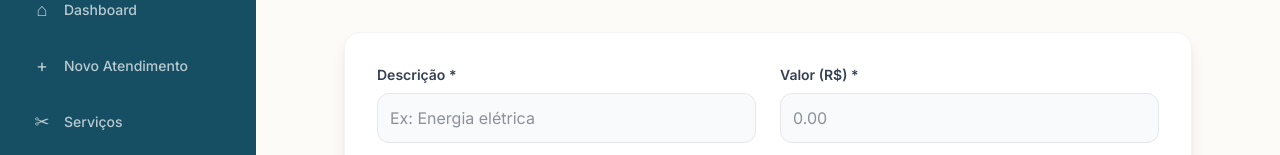
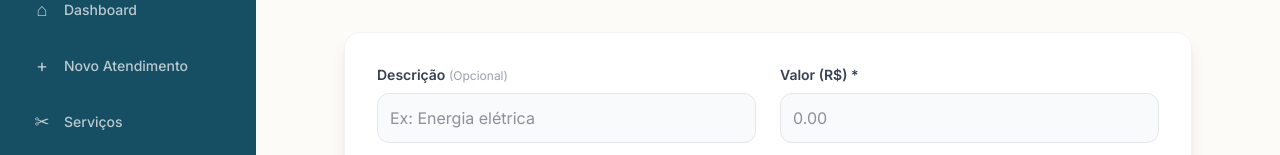
Before and after one commit to MaxBr221/gestao_front, a Next.js app: page /painel/despesas/nova in a window 1280 px wide. Shown: the part 168-323 px from the top of the page. Built offline with nearby package versions, Linux system fonts and the light colour scheme; no server answers; sample sign-in values are in the browser's storage.

Commit message:
feat: make description optional on despesa creation

```diff
--- a/src/app/painel/despesas/nova/page.tsx
+++ b/src/app/painel/despesas/nova/page.tsx
@@ -19,15 +19,18 @@ export default function NovaDespesaPage() {
     const handleSalvar = async (e: React.FormEvent) => {
         e.preventDefault();
 
-        if (!descricao || !valor || !data || !categoria) {
-            notification().notify("Preencha todos os campos obrigatórios.", "info");
+        if (!valor || !data || !categoria) {
+            notification().notify("Preencha o Valor, Data e Categoria.", "info");
             return;
         }
 
         setLoading(true);
         try {
+            // Se a descrição estiver vazia, usamos o nome da categoria como descrição padrão
+            const descricaoFinal = descricao.trim() ? descricao : categoriasLabel[categoria as CategoriaDespesa];
+
             const payload: DespesaRequest = {
-                descricao,
+                descricao: descricaoFinal,
                 valor: Number(valor),
                 data,
                 categoria: categoria as CategoriaDespesa,
@@ -57,7 +60,7 @@ export default function NovaDespesaPage() {
 
                         <div className="grid grid-cols-1 md:grid-cols-2 gap-6">
                             <div>
-                                <label className="block text-sm font-semibold text-gray-700 mb-2">Descrição *</label>
+                                <label className="block text-sm font-semibold text-gray-700 mb-2">Descrição <span className="text-gray-400 font-normal text-xs">(Opcional)</span></label>
                                 <input
                                     type="text"
                                     value={descricao}
```
